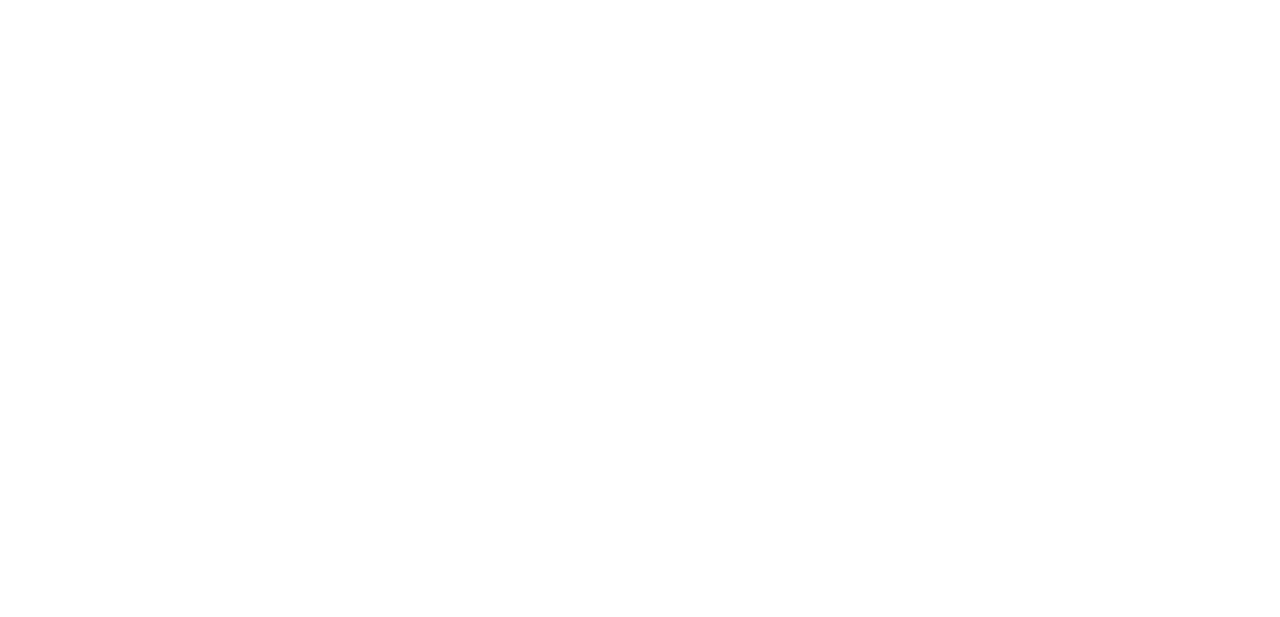
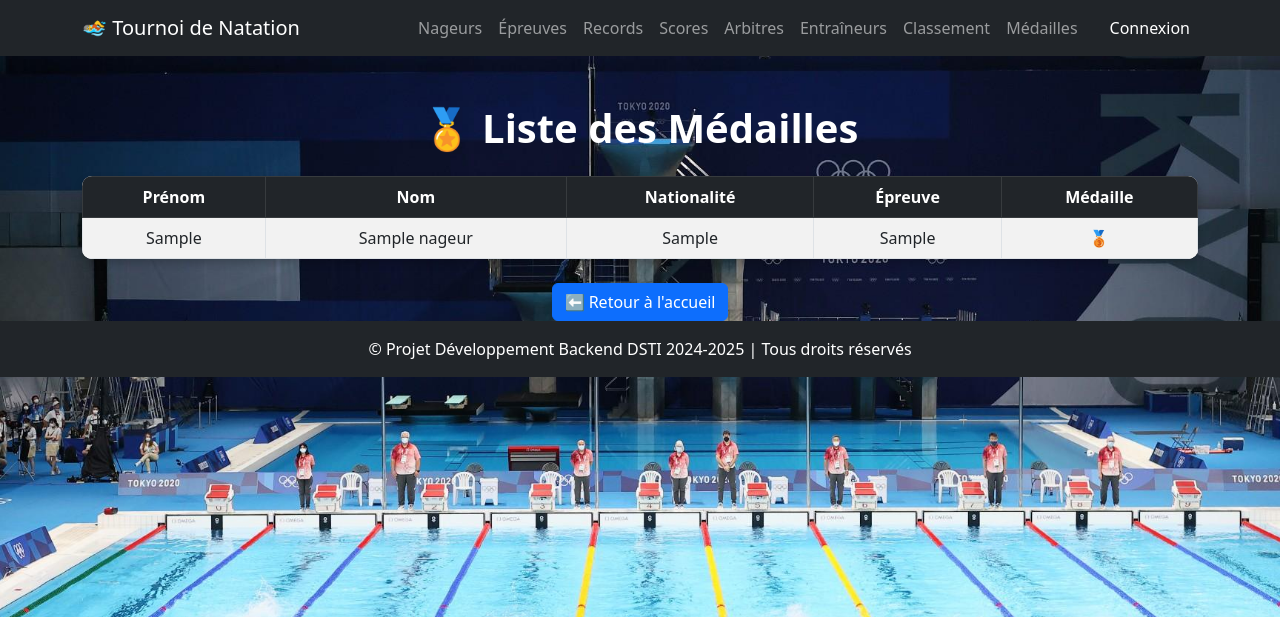
Before and after one commit to TechwithXalifa/ProjetBackend, a PHP site: page /medailles.php in a window 1280 px wide. Before the commit the part shown is empty. Shown: the top 617 px of the page. Run offline with PHP 8.4, Linux system fonts and the light colour scheme; tables that the repository leaves empty or names only in its code hold one stand-in row (values such as "Sample post").

Commit message:
Second ajout

```diff
--- a/header.php
+++ b/header.php
@@ -2,6 +2,7 @@
 // Détection du niveau du dossier
 $base_path = (basename(dirname($_SERVER['PHP_SELF'])) == 'admin') ? '../' : '';
 ?>
+
 <!DOCTYPE html>
 <html lang="fr">
 <head>
@@ -32,7 +33,6 @@
                 <li class="nav-item"><a class="nav-link" href="<?php echo $base_path; ?>medailles.php">Médailles</a></li>
 
                 <?php if (isset($_SESSION['admin'])) { ?>
-                    <li class="nav-item"><a class="nav-link" href="<?php echo $base_path; ?>admin/admin.php">Admin</a></li>
                     <li class="nav-item"><a class="nav-link btn btn-danger text-white ms-3" href="<?php echo $base_path; ?>admin/logout.php">Déconnexion</a></li>
                 <?php } else { ?>
                     <li class="nav-item"><a class="nav-link btn btn-primary text-white ms-3" href="<?php echo $base_path; ?>admin/login.php">Connexion</a></li>
--- a/medailles.php
+++ b/medailles.php
@@ -0,0 +1,50 @@
+<?php
+include("config.php"); // Connexion à la BDD
+include("header.php");
+
+$query = "SELECT nageurs.prenom, nageurs.nom, nageurs.nationalite, medailles.type, medailles.epreuve
+          FROM medailles
+          INNER JOIN nageurs ON medailles.idNageur = nageurs.id";
+$result = mysqli_query($conn, $query);
+?>
+
+<main>
+    <div class="container mt-5">
+        <h2 class="page-title text-center mb-4">🏅 Liste des Médailles</h2>
+
+        <table class="table table-striped table-bordered bg-white">
+            <thead class="table-dark">
+                <tr>
+                    <th>Prénom</th>
+                    <th>Nom</th>
+                    <th>Nationalité</th>
+                    <th>Épreuve</th>
+                    <th>Médaille</th>
+                </tr>
+            </thead>
+            <tbody>
+                <?php while ($row = mysqli_fetch_assoc($result)) { ?>
+                    <tr>
+                        <td><?= $row['prenom'] ?></td>
+                        <td><?= $row['nom'] ?></td>
+                        <td><?= $row['nationalite'] ?></td>
+                        <td><?= $row['epreuve'] ?></td>
+                        <td>
+                            <?php
+                                $medaille = strtolower($row['type']);
+                                $emoji = $medaille === 'or' ? '🥇' : ($medaille === 'argent' ? '🥈' : '🥉');
+                                echo $emoji . ' ' . ucfirst($medaille);
+                            ?>
+                        </td>
+                    </tr>
+                <?php } ?>
+            </tbody>
+        </table>
+
+        <div class="text-center mt-4">
+            <a href="index.php" class="btn btn-primary">⬅ Retour à l'accueil</a>
+        </div>
+    </div>
+</main>
+
+<?php include("footer.php"); ?>
```
Also changed, not shown: index.php (+1 -9 lines).
